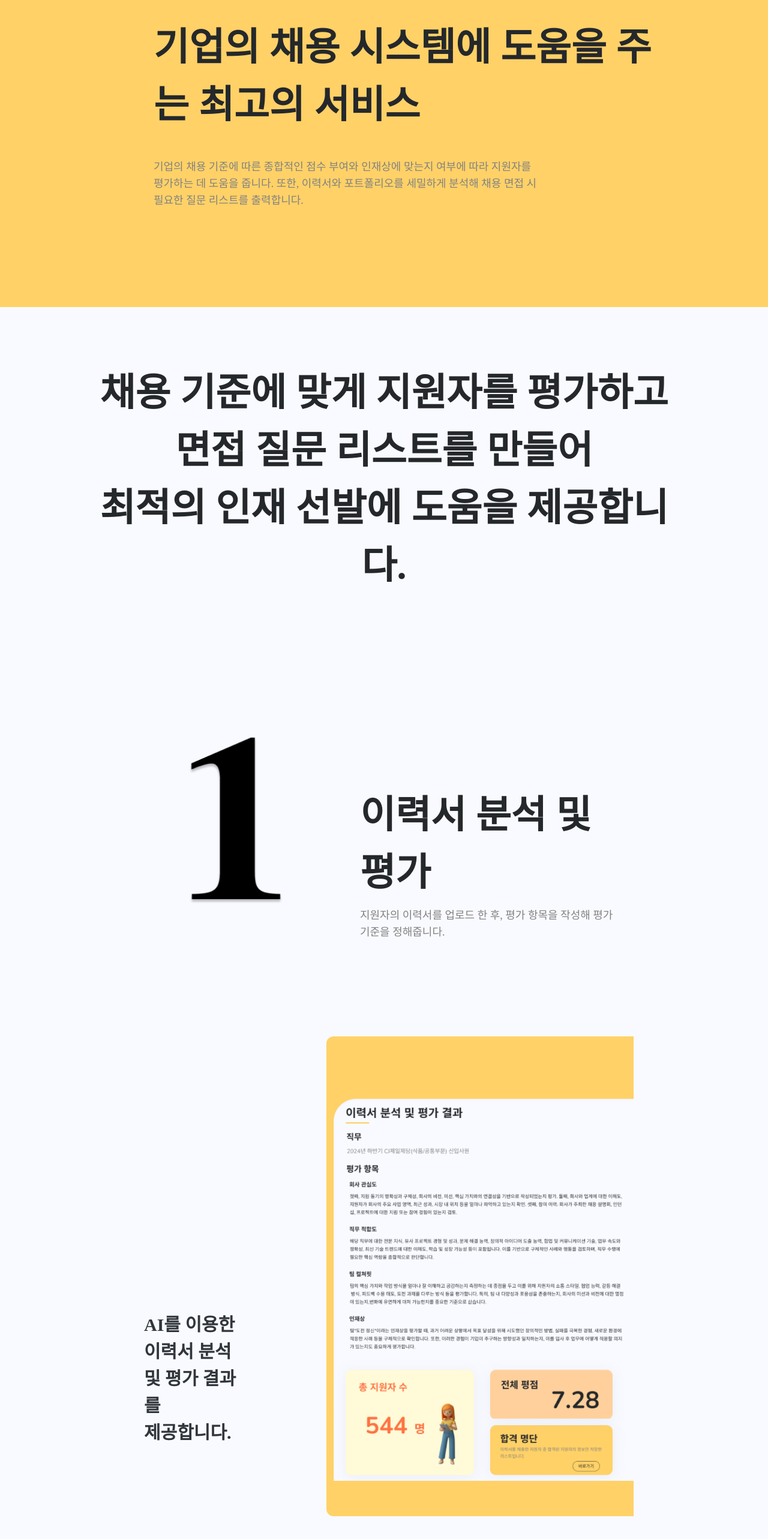
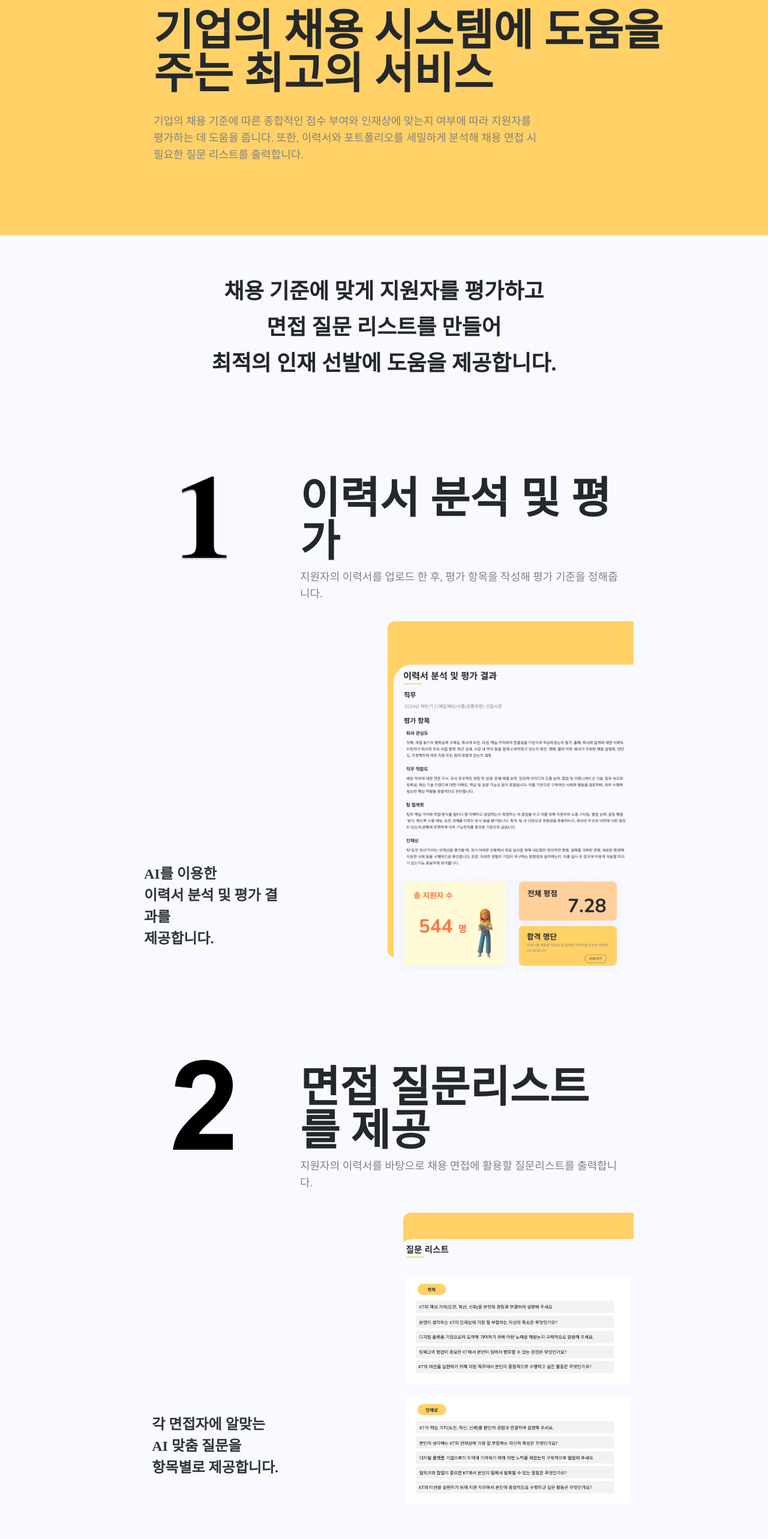
Before and after one commit to Aivle08/big-project-front, a Next.js app: page /tutorial in a window 1280 px wide. Shown: the part 228-2794 px from the top of the page at 60% size. Built offline with nearby package versions, Linux system fonts and the light colour scheme; no server answers; a web font is replaced by a local one.

Commit message:
FIX: tutorial css & footer change

```diff
--- a/app/(route)/tutorial/page.tsx
+++ b/app/(route)/tutorial/page.tsx
@@ -7,6 +7,7 @@ import big1 from "../../../public/images/big_1.png";
 import big2 from "../../../public/images/big_2.png";
 import image115 from "../../../public/images/image115.png";
 import image120 from "../../../public/images/image120.png";
+
 
 export default function Home() {
   return (
@@ -64,8 +65,8 @@ export default function Home() {
                         src={big1}
                         alt="1"
                         layout="intrinsic"
-                        width={200}
-                        height={200}
+                        width={100}
+                        height={100}
                         className="object-cover"
                     />
                 </ImageContainer>
@@ -78,8 +79,8 @@ export default function Home() {
             </SectionContainer>
 
             {/* 오른쪽 텍스트와 배경 */}
-            <BackgroundSection>
-                <LargeParagraph className="mr-[12vw]"
+            <BackgroundSection className='mt-40'>
+                <LargeParagraph className="mr-[15vw]"
                     initial={{ y: 100, opacity: 0 }}
                     whileInView={{ y: 0, opacity: 1 }}
                     transition={{ duration: 0.7, ease: "easeOut" }}
@@ -95,13 +96,13 @@ export default function Home() {
                     transition={{ duration: 0.7, ease: "easeOut" }}
                     viewport={{ once: true }}
                 >
-                    <YellowBox className="top-[-20vh] right-0 w-[40vw] h-[100vh]" />
+                    <YellowBox className="top-[-16vh] right-0 w-[32vw] h-[70vh]" />
                     <Image
                         src={image115}
                         alt="2"
                         layout="intrinsic"
-                        width={500}
-                        height={500}
+                        width={400}
+                        height={400}
                         className="object-cover relative z-10 mt-[-7vh]"
                     />
                 </ImageContainer>
@@ -122,8 +123,8 @@ export default function Home() {
                         src={big2}
                         alt="2"
                         layout="intrinsic"
-                        width={200}
-                        height={200}
+                        width={100}
+                        height={100}
                         className="object-cover"
                     />
                 </ImageContainer>
@@ -136,7 +137,7 @@ export default function Home() {
             </SectionContainer>
 
             {/* 오른쪽 텍스트와 이미지 */}
-            <BackgroundSection className="mt-60">
+            <BackgroundSection>
                 <LargeParagraph className="mr-[15vw]"
                     initial={{ y: 100, opacity: 0 }}
                     whileInView={{ y: 0, opacity: 1 }}
@@ -153,13 +154,13 @@ export default function Home() {
                     transition={{ duration: 0.7, ease: "easeOut" }}
                     viewport={{ once: true }}
                 >
-                    <YellowBox className="top-[-2.8vh] right-[0] w-[40vw] h-[80vh]" />
+                    <YellowBox className="top-[-5.5vh] right-[0] w-[30vw] h-[60vh]" />
                     <Image
                         src={image120}
                         alt="question list"
                         layout="intrinsic"
-                        width={500}
-                        height={500}
+                        width={400}
+                        height={400}
                         className="object-cover relative z-10"
                     />
                 </ImageContainer>
--- a/app/(route)/tutorial/styles/pageStyled.ts
+++ b/app/(route)/tutorial/styles/pageStyled.ts
@@ -17,14 +17,13 @@ export const BackgroundSection = tw.div`
     items-center
     justify-end
     pr-[5vw]
-    mt-80
+    mt-20
 `;
 
 // 큰 제목
 export const Heading = tw(motion.h1)`
     font-bold
-    text-[64px]
-    leading-[96px]
+    text-7xl
     text-[#25282B]
 `;
 
@@ -32,15 +31,15 @@ export const CenterHeadSection = tw.div`
     flex
     justify-center
     items-center
-    mt-[8vh]
+    mt-[4vh]
 `;
 
 // 큰 제목 (중앙 정렬)
 export const CenteredHeading = tw(motion.h1)`
     w-[80vw]
     font-bold
-    text-[64px]
-    leading-[96px]
+    text-4xl
+    leading-[60px]
     text-center
     text-[#25282B]
 `;
@@ -55,7 +54,7 @@ export const Paragraph = tw(motion.p)`
 
 // 노란박스 옆 본문
 export const LargeParagraph = tw(motion.p)`
-    text-[30px]
+    text-2xl
     font-bold
     leading-[150%]
     text-black
@@ -85,31 +84,31 @@ export const SectionContainer = tw(motion.div)`
     items-center
     gap-8
     pl-[10vw]
-    mt-[20vh]
+    mt-[10vh]
 `;
 
 // 텍스트 박스 섹션
 export const TextBox = tw.div`
     flex
     flex-col
-    mt-[20vh]
+    mt-[10vh]
     mx-20
 `;
 
 export const HeroBackground = tw.div`
     w-[100%]
-    h-[70vh]
+    h-[60vh]
     bg-[#FFD167]
-    mt-[10vh]
+    mt-[5vh]
 `;
 
 export const HeroTextSection = tw.div`
     relative
     w-[858px]
     left-[32vh]
-    top-[10vh]
+    top-[13vh]
     flex
     flex-col
     items-start
-    gap-[32px]
+    gap-[20px]
 `;
--- a/components/Footer.tsx
+++ b/components/Footer.tsx
@@ -7,9 +7,6 @@ const Footer = () => {
     <Wrapper>
         {/* 아이콘 영역 */}
         <IconWrapper>
-          <Image src="/instagram_icon.png" alt="Instagram" width={48} height={48} />
-          <Image src="/linkedin_icon.png" alt="Linked In" width={48} height={48} />
-          <Image src="/mail_icon.png" alt="Mail" width={48} height={48} />
         </IconWrapper>
 
         {/* 텍스트 영역 */}
```
